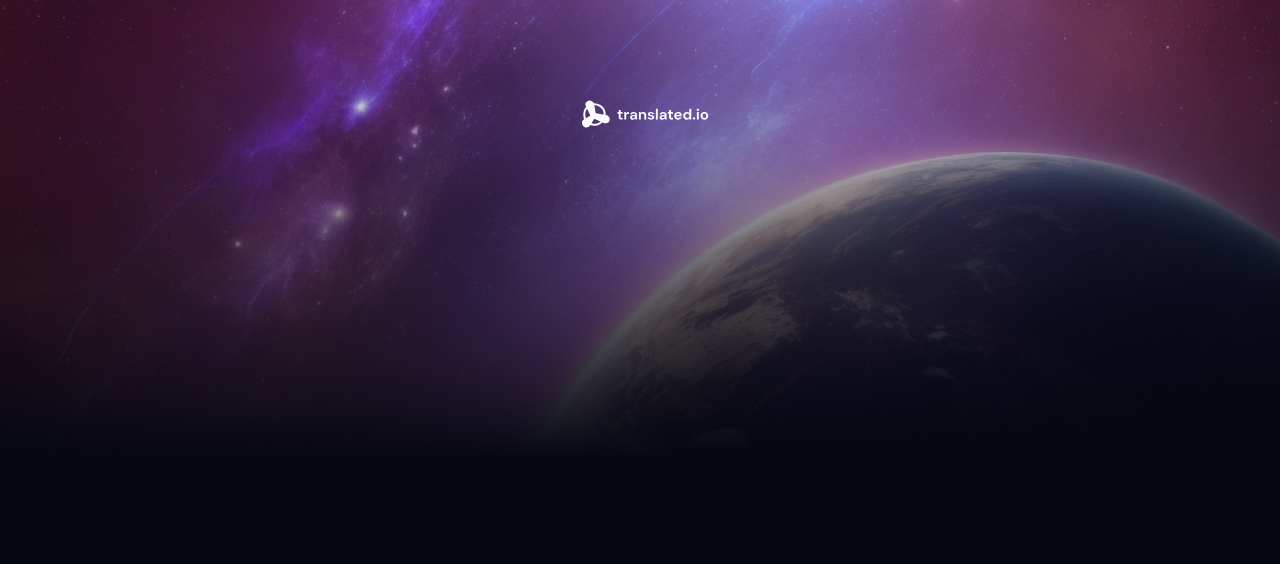
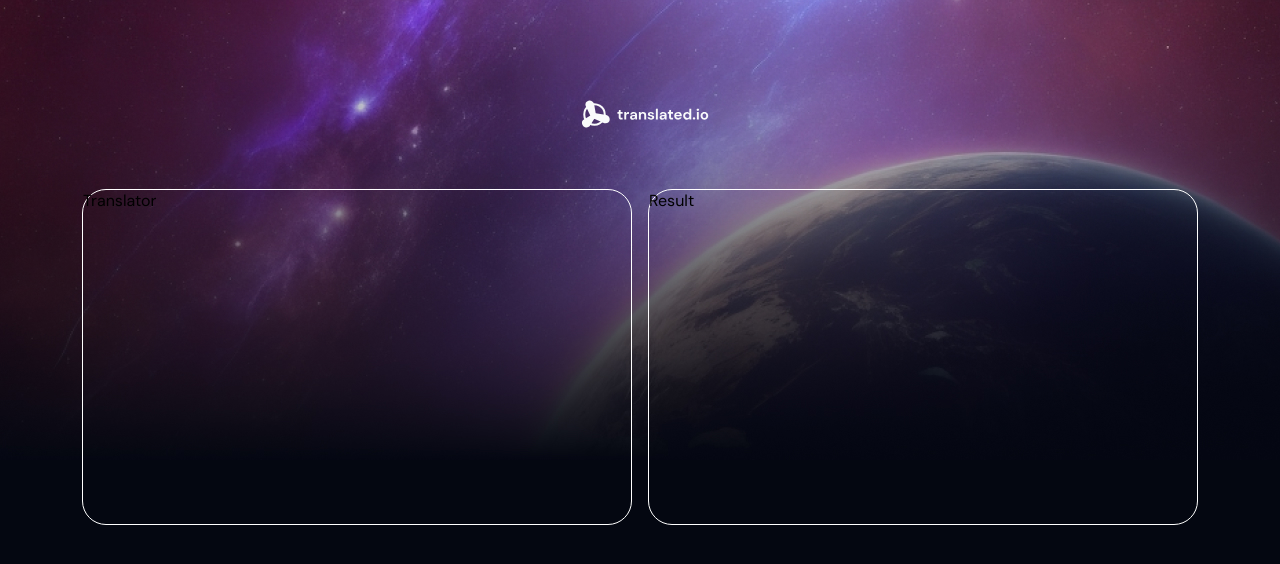
Before and after one commit to EdiedRamos/translate, a React (Vite) app: page / in a window 1280 px wide. Shown: the top 564 px of the page. Built offline with nearby package versions, Linux system fonts and the light colour scheme.

Commit message:
chore: add initial card structure

```diff
--- /dev/null
+++ b/src/components/CardLayout/CardLayout.scss
@@ -0,0 +1,6 @@
+.card-layout {
+  width: 550px;
+  height: 336px;
+  border: 1px solid white;
+  border-radius: 24px;
+}
--- /dev/null
+++ b/src/components/CardLayout/CardLayout.tsx
@@ -0,0 +1,11 @@
+import React from "react";
+
+import "./CardLayout.scss";
+
+type CardLayoutProps = {
+  children: React.ReactNode;
+};
+
+export const CardLayout = ({ children }: CardLayoutProps) => {
+  return <div className="card-layout">{children}</div>;
+};
--- /dev/null
+++ b/src/components/Container/Container.scss
@@ -0,0 +1,13 @@
+.container {
+  display: flex;
+  flex-wrap: wrap;
+  justify-content: center;
+  gap: 1rem;
+  margin: 0 24px 0 24px;
+}
+
+@media (width >= 768px) {
+  .container {
+    margin: 0 72px 0 72px;
+  }
+}
--- /dev/null
+++ b/src/components/Container/Container.tsx
@@ -0,0 +1,11 @@
+import React from "react";
+
+import "./Container.scss";
+
+type ContainerProps = {
+  children: React.ReactNode;
+};
+
+export const Container = ({ children }: ContainerProps) => {
+  return <div className="container">{children}</div>;
+};
--- /dev/null
+++ b/src/components/Result/Result.tsx
@@ -0,0 +1,7 @@
+import { CardLayout } from "@/components";
+
+import "./Result.scss";
+
+export const Result = () => {
+  return <CardLayout>Result</CardLayout>;
+};
--- /dev/null
+++ b/src/components/Translator/Translator.tsx
@@ -0,0 +1,6 @@
+import "./Translator.scss";
+import { CardLayout } from "@/components";
+
+export const Translator = () => {
+  return <CardLayout>Translator</CardLayout>;
+};
--- a/src/components/index.ts
+++ b/src/components/index.ts
@@ -1 +1,5 @@
+export { CardLayout } from "./CardLayout/CardLayout";
+export { Container } from "./Container/Container";
 export { Logo } from "./Logo/Logo";
+export { Result } from "./Result/Result";
+export { Translator } from "./Translator/Translator";
--- a/src/pages/Translate/Translate.tsx
+++ b/src/pages/Translate/Translate.tsx
@@ -1,9 +1,13 @@
-import { Logo } from "@/components";
+import { Container, Logo, Result, Translator } from "@/components";
 
 export const Translate = () => {
   return (
     <div>
       <Logo />
+      <Container>
+        <Translator />
+        <Result />
+      </Container>
     </div>
   );
 };
```
Also changed, not shown: src/components/Result/Result.scss (added), src/components/Translator/Translator.scss (added).
